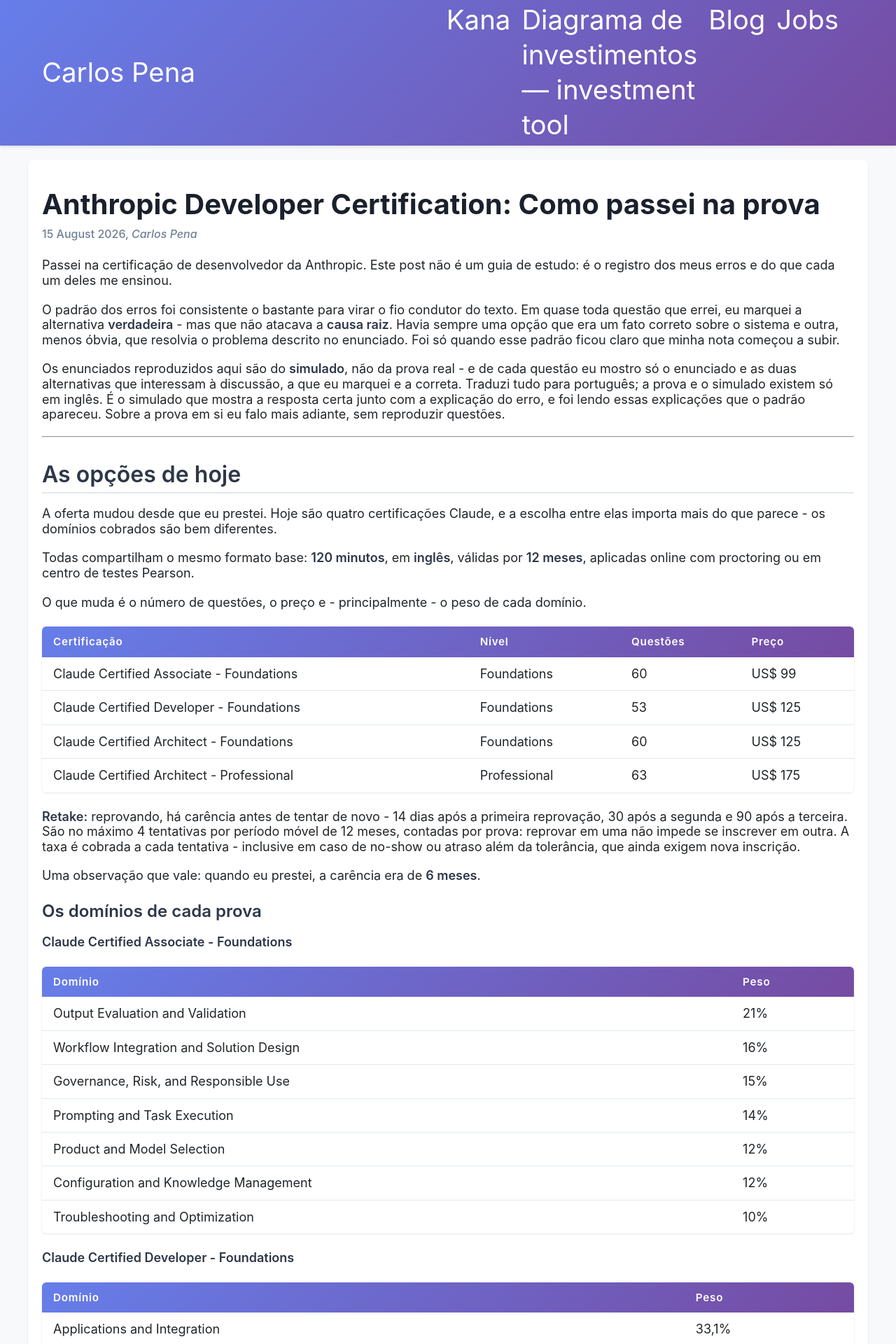
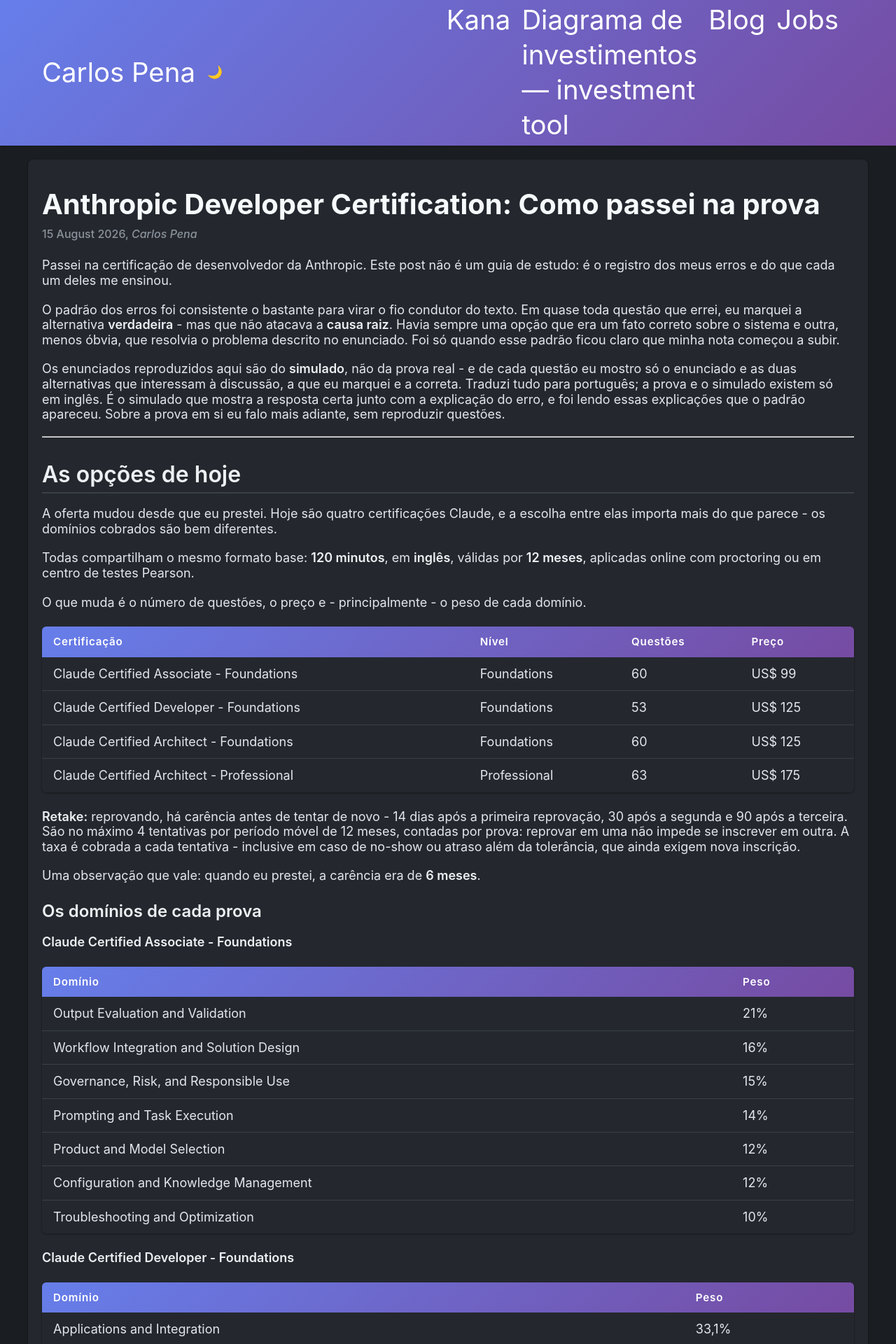
Before and after one commit to CarlosPena00/carlospena00.github.io, a Jekyll site: the page built from _posts/2026-08-15-anthropic-developer-certification.md, in a window 1280 px wide. Shown: the top 1920 px of the page at 70% size. Built offline with Jekyll 4.4.1, drawn with Linux system fonts in a browser that asks for light colours.

Commit message:
style(theme): Add dark mode toggle with persisted theme
Introduce CSS custom properties for all page colors, with dark as the
default and a light variant under [data-theme="light"]. Add a header
toggle button that flips the theme and stores the choice in
localStorage, plus an inline pre-paint script to avoid a flash on
load. Port the certification post's .qbox question boxes and the new
.lang-tag pills to the shared theme variables.

```diff
--- a/_layouts/default.html
+++ b/_layouts/default.html
@@ -4,6 +4,17 @@
 
 <head>
     <title>Carlos Pena</title>
+    <script>
+        // Apply saved theme before paint to avoid a flash. Dark is the default.
+        (function () {
+            try {
+                var t = localStorage.getItem("theme");
+                document.documentElement.setAttribute("data-theme", t === "light" ? "light" : "dark");
+            } catch (e) {
+                document.documentElement.setAttribute("data-theme", "dark");
+            }
+        })();
+    </script>
     <link rel="stylesheet" type="text/css" href="{{ '/assets/style.css' | relative_url }}">
 </head>
 
@@ -11,7 +22,10 @@
 
     <header>
         <nav>
-            <span class="logo"><a href="/">Carlos Pena</a></span>
+            <div class="brand">
+                <span class="logo"><a href="/">Carlos Pena</a></span>
+                <button type="button" class="theme-toggle" aria-label="Toggle dark mode">🌙</button>
+            </div>
             <ul class="navigation">
                 <li><a href="https://carlospena.com.br/kana-training/">Kana</a></li>
                 {% assign sorted = site.pages | sort: 'order' %}
@@ -25,6 +39,26 @@
     </header>
 
     {{ content }}
+
+    <script>
+        // Theme toggle: switches between dark (default) and light, persisted in localStorage.
+        (function () {
+            var btn = document.querySelector(".theme-toggle");
+            if (!btn) return;
+            function label() {
+                var dark = document.documentElement.getAttribute("data-theme") !== "light";
+                btn.textContent = dark ? "🌙" : "☀️";
+                btn.title = dark ? "Switch to light mode" : "Switch to dark mode";
+            }
+            label();
+            btn.addEventListener("click", function () {
+                var next = document.documentElement.getAttribute("data-theme") === "light" ? "dark" : "light";
+                document.documentElement.setAttribute("data-theme", next);
+                try { localStorage.setItem("theme", next); } catch (e) {}
+                label();
+            });
+        })();
+    </script>
 </body>
 
 </html>
--- a/_posts/2026-08-15-anthropic-developer-certification.md
+++ b/_posts/2026-08-15-anthropic-developer-certification.md
@@ -8,10 +8,13 @@ lang: pt-br
 
 <style>
 .qbox{margin:1.6em 0;display:flex;flex-direction:column;gap:.75em;
-  --qsurface:#fff;--qrule:#d2d8e0;--qaccent:#1b3a6b;--qmuted:#5a6472;
+  --qsurface:#fff;--qrule:#d2d8e0;--qaccent:#1b3a6b;--qmuted:#5a6472;--qtext:#212529;
   --qright:#2f7a5a;--qright-bg:#e4f0ea;--qmine:#b4432e;--qmine-bg:#f7e7e2;
   --qmono:ui-monospace,SFMono-Regular,Menlo,Consolas,monospace}
-.qbox .stem{background:var(--qsurface);border:1px solid var(--qrule);
+:root:not([data-theme="light"]) .qbox{
+  --qsurface:#2b3038;--qrule:#3f454e;--qaccent:#7aa7e0;--qmuted:#9aa2ad;--qtext:#dfe3e8;
+  --qright:#4caf82;--qright-bg:#1e3a30;--qmine:#d9694f;--qmine-bg:#3a231d}
+.qbox .stem{background:var(--qsurface);border:1px solid var(--qrule);color:var(--qtext);
   border-left:3px solid var(--qaccent);border-radius:8px;padding:16px;margin:0;
   font-size:.92rem;line-height:1.5}
 .qbox .stem code{font-size:.88em}
@@ -19,7 +22,7 @@ lang: pt-br
   letter-spacing:.13em;text-transform:uppercase;color:var(--qmuted);margin-bottom:.6em}
 .qbox .opts{list-style:none;margin:0;padding:0;display:flex;flex-direction:column;gap:.55em}
 .qbox .opt{display:grid;grid-template-columns:auto 1fr auto;gap:.85em;align-items:start;
-  border:1px solid var(--qrule);border-radius:8px;padding:.7em .9em;
+  border:1px solid var(--qrule);border-radius:8px;padding:.7em .9em;color:var(--qtext);
   background:var(--qsurface);font-size:.92rem;line-height:1.45}
 .qbox .opt .k{font-family:var(--qmono);font-weight:700;font-size:.8rem;width:1.7em;height:1.7em;
   border-radius:50%;display:inline-flex;align-items:center;justify-content:center;
--- a/assets/style.css
+++ b/assets/style.css
@@ -1,3 +1,49 @@
+/* Theme variables - dark is the default */
+:root,
+:root[data-theme="dark"] {
+    --page-bg: #1a1d21;
+    --content-bg: #24282e;
+    --text: #e4e6eb;
+    --heading-h1: #f7fafc;
+    --heading-strong: #edf0f3;
+    --heading-muted: #b6bcc4;
+    --heading-faint: #8b929c;
+    --link: #8ab4f8;
+    --border: #3a3f47;
+    --blockquote-bg: #2b3038;
+    --blockquote-text: #c5c9d0;
+    --code-bg: #2b3038;
+    --code-text: #ff8a80;
+    --table-row-hover: #2b3038;
+    --tag-bg: #333840;
+    --tag-text: #c5c9d0;
+    --card-border: #3a3f47;
+    --card-muted: #9aa0a8;
+    --shadow: rgba(0, 0, 0, 0.4);
+}
+
+:root[data-theme="light"] {
+    --page-bg: #f8f9fa;
+    --content-bg: #ffffff;
+    --text: #212529;
+    --heading-h1: #1a202c;
+    --heading-strong: #2d3748;
+    --heading-muted: #4a5568;
+    --heading-faint: #718096;
+    --link: #667eea;
+    --border: #e2e8f0;
+    --blockquote-bg: #f7fafc;
+    --blockquote-text: #4a5568;
+    --code-bg: #f7fafc;
+    --code-text: #e53e3e;
+    --table-row-hover: #f7fafc;
+    --tag-bg: #e9ecef;
+    --tag-text: #495057;
+    --card-border: #444;
+    --card-muted: #888;
+    --shadow: rgba(0, 0, 0, 0.1);
+}
+
 .project-list {
     margin-right: 5%;
     text-align: justify;
@@ -53,14 +99,25 @@
     font-size: 1.2em;
 }
 
+.lang-tag {
+    font-size: 0.6em;
+    vertical-align: middle;
+    padding: 2px 6px;
+    border-radius: 4px;
+    background-color: var(--tag-bg);
+    color: var(--tag-text);
+    font-weight: bold;
+    letter-spacing: 0.05em;
+}
+
 body {
     padding: 0;
     margin: 0;
     display: flex;
     flex-direction: column;
     align-items: center;
-    background-color: #f8f9fa;
-    color: #212529;
+    background-color: var(--page-bg);
+    color: var(--text);
     line-height: 1.3;
 }
 
@@ -81,7 +138,10 @@ header nav {
     align-items: center;
 }
 
-header nav .logo {
+header nav .brand {
+    display: flex;
+    align-items: center;
+    gap: 12px;
     margin-left: 20px;
 }
 
@@ -114,7 +174,7 @@ content {
 }
 
 .job-card {
-    border: 1px solid #444;
+    border: 1px solid var(--card-border);
     border-radius: 8px;
     padding: 24px;
 }
@@ -125,7 +185,7 @@ content {
 
 .job-requisitos {
     font-size: 0.9rem;
-    color: #555;
+    color: var(--card-muted);
     margin: 8px 0 0 0;
 }
 
@@ -140,17 +200,17 @@ content {
 .job-company {
     display: block;
     font-size: 0.95rem;
-    color: #aaa;
+    color: var(--card-muted);
 }
 
 .job-seniority {
     display: inline-block;
     margin-top: 8px;
     padding: 2px 10px;
-    border: 1px solid #888;
+    border: 1px solid var(--card-muted);
     border-radius: 12px;
     font-size: 0.8rem;
-    color: #ccc;
+    color: var(--card-muted);
 }
 
 header,
@@ -167,14 +227,14 @@ body {
 content {
     font-size: 1.125rem;
     padding: 40px 20px 100px;
-    background-color: white;
+    background-color: var(--content-bg);
     border-radius: 8px;
-    box-shadow: 0 1px 3px rgba(0,0,0,0.1);
+    box-shadow: 0 1px 3px var(--shadow);
     margin: 20px 0;
 }
 
 content h1 {
-    color: #1a202c;
+    color: var(--heading-h1);
     font-size: 2.5rem;
     font-weight: 700;
     margin-top: 0;
@@ -183,17 +243,17 @@ content h1 {
 }
 
 content h2 {
-    color: #2d3748;
+    color: var(--heading-strong);
     font-size: 2rem;
     font-weight: 600;
     margin-top: 2rem;
     margin-bottom: 1rem;
     padding-bottom: 0.3rem;
-    border-bottom: 2px solid #e2e8f0;
+    border-bottom: 2px solid var(--border);
 }
 
 content h3 {
-    color: #2d3748;
+    color: var(--heading-strong);
     font-size: 1.5rem;
     font-weight: 600;
     margin-top: 1.5rem;
@@ -201,7 +261,7 @@ content h3 {
 }
 
 content h4 {
-    color: #4a5568;
+    color: var(--heading-muted);
     font-size: 1.25rem;
     font-weight: 600;
     margin-top: 1.25rem;
@@ -209,7 +269,7 @@ content h4 {
 }
 
 content h5 {
-    color: #718096;
+    color: var(--heading-faint);
     font-size: 1rem;
     font-weight: 500;
     margin-top: 0;
@@ -232,30 +292,30 @@ content li {
 }
 
 content a {
-    color: #667eea;
+    color: var(--link);
     text-decoration: none;
     border-bottom: 1px solid transparent;
     transition: border-bottom-color 0.2s;
 }
 
 content a:hover {
-    border-bottom-color: #667eea;
+    border-bottom-color: var(--link);
 }
 
 content blockquote {
-    border-left: 4px solid #667eea;
+    border-left: 4px solid var(--link);
     padding-left: 1rem;
     margin: 1.5rem 0;
-    color: #4a5568;
+    color: var(--blockquote-text);
     font-style: italic;
-    background-color: #f7fafc;
+    background-color: var(--blockquote-bg);
     padding: 1rem;
     border-radius: 4px;
 }
 
 content strong {
     font-weight: 600;
-    color: #2d3748;
+    color: var(--heading-strong);
 }
 
 content em {
@@ -266,8 +326,8 @@ content table {
     width: 100%;
     border-collapse: collapse;
     margin: 1.5rem 0;
-    background-color: white;
-    box-shadow: 0 1px 3px rgba(0,0,0,0.1);
+    background-color: var(--content-bg);
+    box-shadow: 0 1px 3px var(--shadow);
     border-radius: 6px;
     overflow: hidden;
 }
@@ -287,12 +347,12 @@ content table th {
 
 content table td {
     padding: 0.75rem 1rem;
-    border-bottom: 1px solid #e2e8f0;
+    border-bottom: 1px solid var(--border);
     vertical-align: top;
 }
 
 content table tbody tr:hover {
-    background-color: #f7fafc;
+    background-color: var(--table-row-hover);
 }
 
 content table tbody tr:last-child td {
@@ -300,7 +360,7 @@ content table tbody tr:last-child td {
 }
 
 content table code {
-    background-color: #f7fafc;
+    background-color: var(--code-bg);
     padding: 0.2rem 0.4rem;
     border-radius: 3px;
     font-size: 0.9em;
@@ -319,6 +379,23 @@ header nav .logo a {
 
 .navigation a:hover {
     background-color: black;
+}
+
+.theme-toggle {
+    background: transparent;
+    border: none;
+    border-radius: 50%;
+    cursor: pointer;
+    font-size: 1.1rem;
+    line-height: 1;
+    padding: 5px;
+    display: inline-flex;
+    align-items: center;
+    justify-content: center;
+}
+
+.theme-toggle:hover {
+    background-color: rgba(255, 255, 255, 0.2);
 }
 
 
@@ -437,8 +514,8 @@ header nav .logo a {
 }
 
 content code {
-    background-color: #f7fafc;
-    color: #e53e3e;
+    background-color: var(--code-bg);
+    color: var(--code-text);
     padding: 0.2rem 0.4rem;
     border-radius: 3px;
     font-size: 0.9em;
@@ -448,7 +525,7 @@ content code {
 content pre {
     margin: 1.5rem 0;
     border-radius: 6px;
-    box-shadow: 0 2px 4px rgba(0,0,0,0.1);
+    box-shadow: 0 2px 4px var(--shadow);
 }
 
 content pre code {
```
